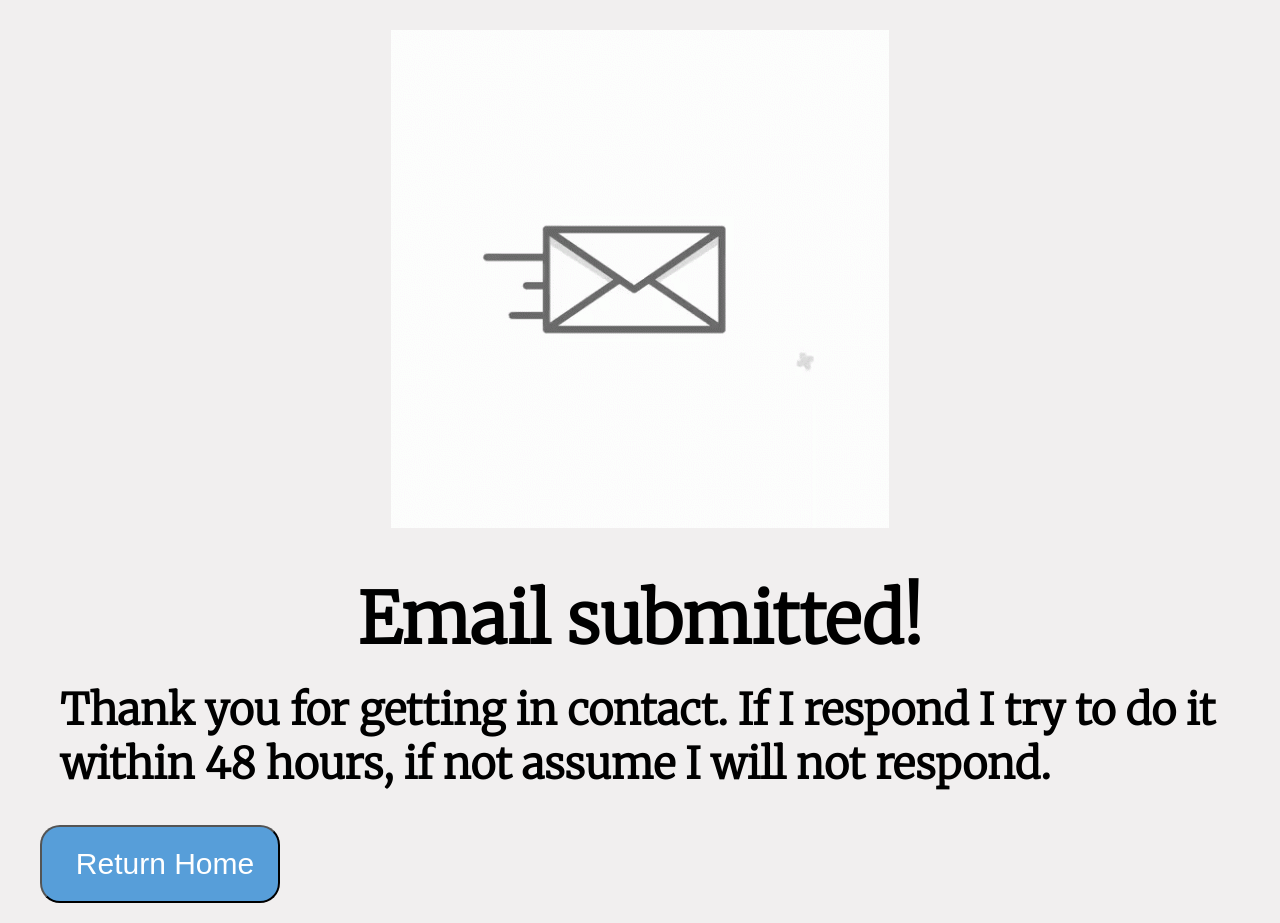
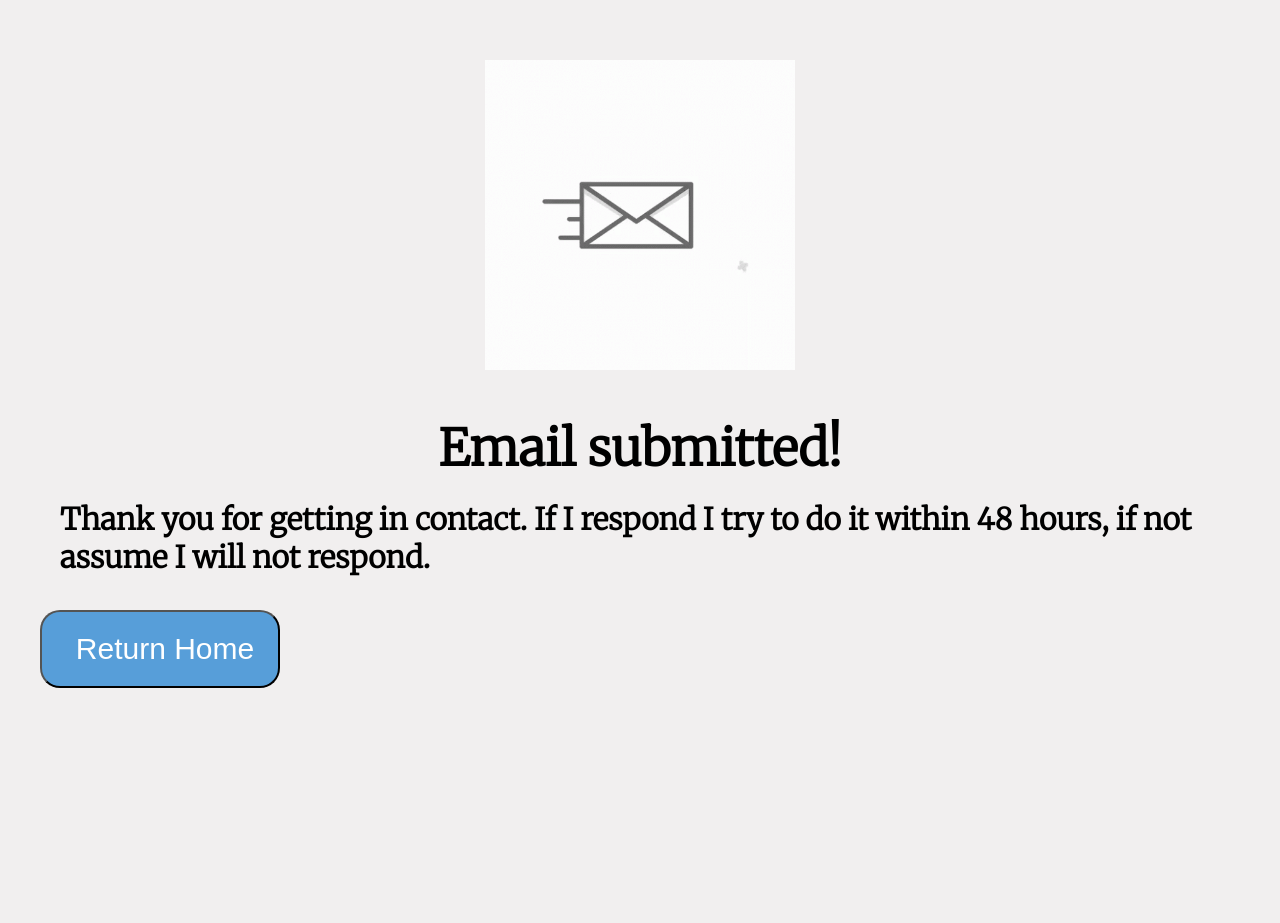
Before and after one commit to AdamGaffney96/PersonalWebsite, a Django app: page /contact/success in a window 1280 px wide. Shown: the part 80-1003 px from the top of the page. After the commit the page ends 768 px from the top, so only its background shows below. Run offline with Django 3.2, Linux system fonts and the light colour scheme.

Commit message:
bug fix on contact form

```diff
--- a/ResumeSite/static/blog_site/css/main.css
+++ b/ResumeSite/static/blog_site/css/main.css
@@ -824,8 +824,13 @@
         text-align: center;
         margin-top: 30px;
     }
+    #contact-form-success img {
+        text-align: center;
+        margin-top: 30px;
+        width: 25%;
+    }
     #contact-form-success h5 {
-        font-size: 70px;
+        font-size: 50px;
         text-align: center;
         margin: 0;
         margin-top: 30px;
@@ -833,6 +838,7 @@
     #contact-form-success h6 {
         margin: 20px 0;
         padding: 0 40px;
+        font-size: 30px;
     }
     #contact-form-failure h5 {
         font-size: 70px;
--- a/blog_site/views.py
+++ b/blog_site/views.py
@@ -108,7 +108,7 @@ def contactsubmit(request):
             'subject': request.POST['subject'],
             'message': request.POST['message']
             }
-            message.template_id = settings.TEMPLATE_ID
+            message.template_id = settings.TEMPLATE_ID_CONTACT
             try:
                 sg = SendGridAPIClient(os.environ.get('SENDGRID_API_KEY'))
                 response = sg.send(message)
```
